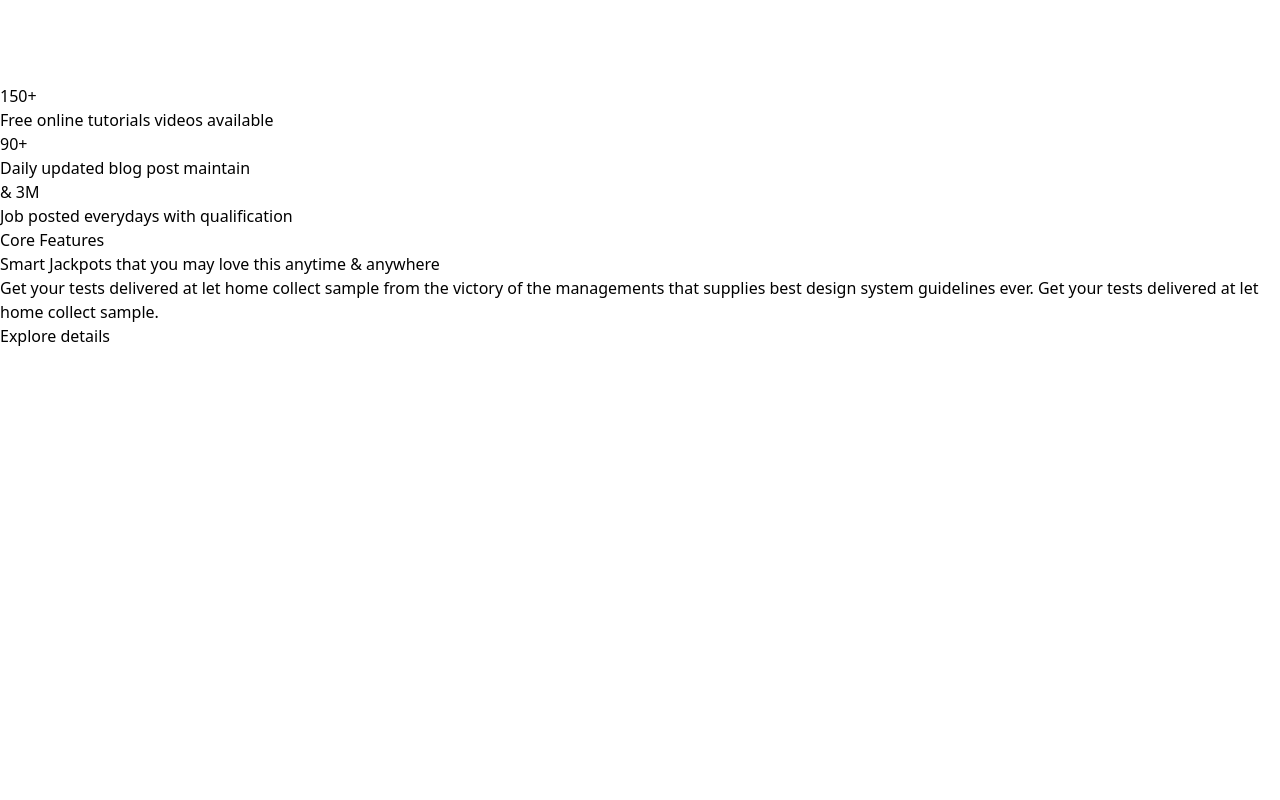
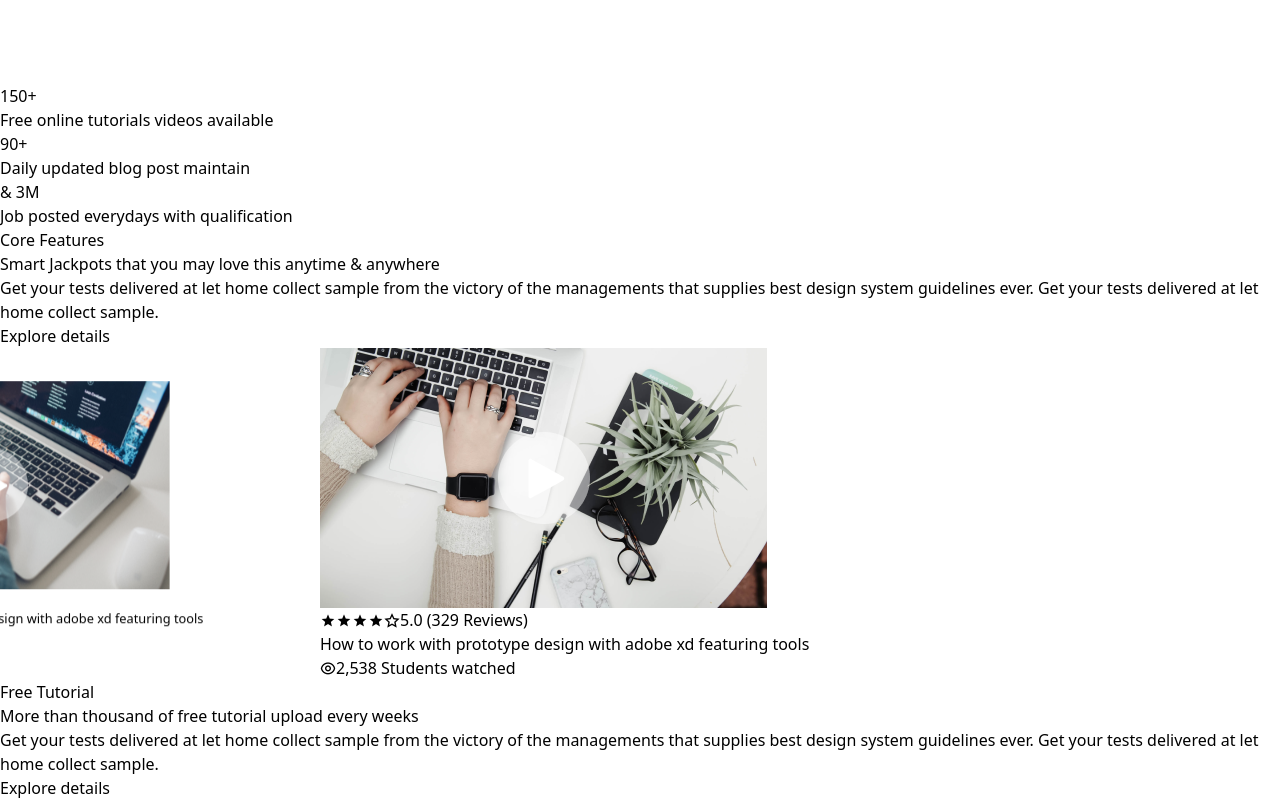
Before and after one commit to Ranveer1singh/mern_machine_test, a React (Vite) app in the folder frontend/: page / in a window 1280 px wide. Shown: the part 2058-2858 px from the top of the page. Before the commit the page ends 2406 px from the top, so only its background shows below. Built offline with nearby package versions, Linux system fonts and the light colour scheme.

Commit message:
Animated carousel done

```diff
--- a/frontend/src/App.jsx
+++ b/frontend/src/App.jsx
@@ -6,6 +6,7 @@ import HeroSection from './component/HeroSection'
 import Features from './component/Features'
 import CoreFeature from './component/CoreFeature'
 import GridBoxes from './component/GridBoxes'
+import FreeTutorial from './component/FreeTutorial'
 
 const App = () => {
   return (
@@ -14,7 +15,7 @@ const App = () => {
     <HeroSection/>
     <Features/>
     <CoreFeature/>
-    {/* <GridBoxes/> */}
+    <FreeTutorial/>
     </>
   )
 }
--- /dev/null
+++ b/frontend/src/UI/AdvancedCarousel.jsx
@@ -0,0 +1,74 @@
+import { Swiper, SwiperSlide } from "swiper/react";
+import "swiper/css";
+import "swiper/css/effect-coverflow";
+import "swiper/css/pagination";
+import "swiper/css/navigation";
+import 'swiper/css/autoplay'
+import { EffectCoverflow, Pagination,Autoplay ,  Navigation} from "swiper/modules";
+import Feature1 from "../assets/images/feature1.png"
+import Feature2 from "../assets/images/feature2.png"
+import Feature3 from "../assets/images/feature3.png"
+
+export default function AdvancedCarousel() {
+  const slides = [
+    { img: Feature1,  description: "How to work with prototype design with adobe xd featuring tools" },
+    { img: Feature2, description: "How to work with prototype design with adobe xd featuring tools" },
+    { img: Feature3, description: "How to work with prototype design with adobe xd featuring tools" },
+  ];
+
+  return (
+    <div className="overflow-hidden">
+    <Swiper
+    effect="coverflow"
+    // navigation={{ nextEl: ".swiper-button-next", prevEl: ".swiper-button-prev" }}
+
+    grabCursor={true}
+    autoplay={{ delay: 3000, disableOnInteraction: false }}
+    centeredSlides={true}
+    slidesPerView={2} // Allows next and previous cards to be partially visible
+    loop={true}
+    coverflowEffect={{
+      rotate: 0,
+      stretch: -50, // Negative brings slides closer together
+      depth: 200, // Depth effect for stacking
+      modifier: 1.5,
+      slideShadows: false,
+    }}
+    // pagination={{ clickable: true }}
+    modules={[EffectCoverflow, Pagination,Autoplay,Navigation]}
+    className="w-full max-w-lg"
+  >
+    {slides.map((slide, index) => (
+      <SwiperSlide key={index} className="w-64 h-72">
+        <div class="relative flex flex-col  bg-white hover:border-slate-300 hover:shadow-md shadow-sm border border-slate-200 rounded-lg w-80">
+                   <div class="relative h-56  overflow-hidden text-white ">
+                     <img
+                    src={slide.img}   alt="card-image"
+                     />
+                   </div>
+                   <div class="p-4 ">
+                     <div className="">
+                       <i class="ri-star-s-fill text-yellow-400"></i>
+                       <i class="ri-star-s-fill  text-yellow-400"></i>
+                       <i class="ri-star-s-fill  text-yellow-400"></i>
+                       <i class="ri-star-s-fill  text-yellow-400"></i>
+                       <i class="ri-star-line  text-yellow-400"></i>
+                       <span className="ml-2 text-[10px]">5.0 (329 Reviews)</span>
+                     </div>
+                     <h6 class="mb-2 text-slate-800 text-md font-semibold">
+                      {slide.description}
+                     </h6>
+                   </div>
+                   <div class="px-4 pb-4 pt-0 mt-2">
+                     <i class="ri-eye-line"></i>
+                     <span className="ml-2 text-gray-800 text-[12px]">
+                       2,538 Students watched
+                     </span>
+                   </div>
+                 </div>
+      </SwiperSlide>
+    ))}
+  </Swiper>
+  </div>
+  );
+}
--- a/frontend/src/component/FreeTutorial.jsx
+++ b/frontend/src/component/FreeTutorial.jsx
@@ -1,9 +1,33 @@
-import React from 'react'
+import React from "react";
+import AdvancedCarousel from "../UI/AdvancedCarousel";
 
 const FreeTutorial = () => {
   return (
-    <div>FreeTutorial</div>
-  )
-}
+    <div className="container mt-10">
+      <div className="flex flex-col lg:flex-row items-center justify-center gap-10 px-10 py-16 ">
+        {/* Left Section - Stats Boxes */}
+        <AdvancedCarousel />
 
-export default FreeTutorial
+        {/* Right Section - Text Content */}
+        <div className="max-w-lg mt-10 lg:mt-0">
+          <h4 className="text-sm font-semibold text-orange-500 uppercase">
+            Free Tutorial
+          </h4>
+          <h2 className="text-4xl font-bold text-gray-900 mt-2">
+            More than thousand of free tutorial upload every weeks
+          </h2>
+          <p className="text-gray-600 mt-4">
+            Get your tests delivered at let home collect sample from the victory
+            of the managements that supplies best design system guidelines ever.
+            Get your tests delivered at let home collect sample.
+          </p>
+          <button className="mt-6 px-6 py-3 bg-orange-500 text-white font-semibold rounded-lg shadow-md hover:bg-orange-600 transition">
+            Explore details
+          </button>
+        </div>
+      </div>
+    </div>
+  );
+};
+
+export default FreeTutorial;
```
